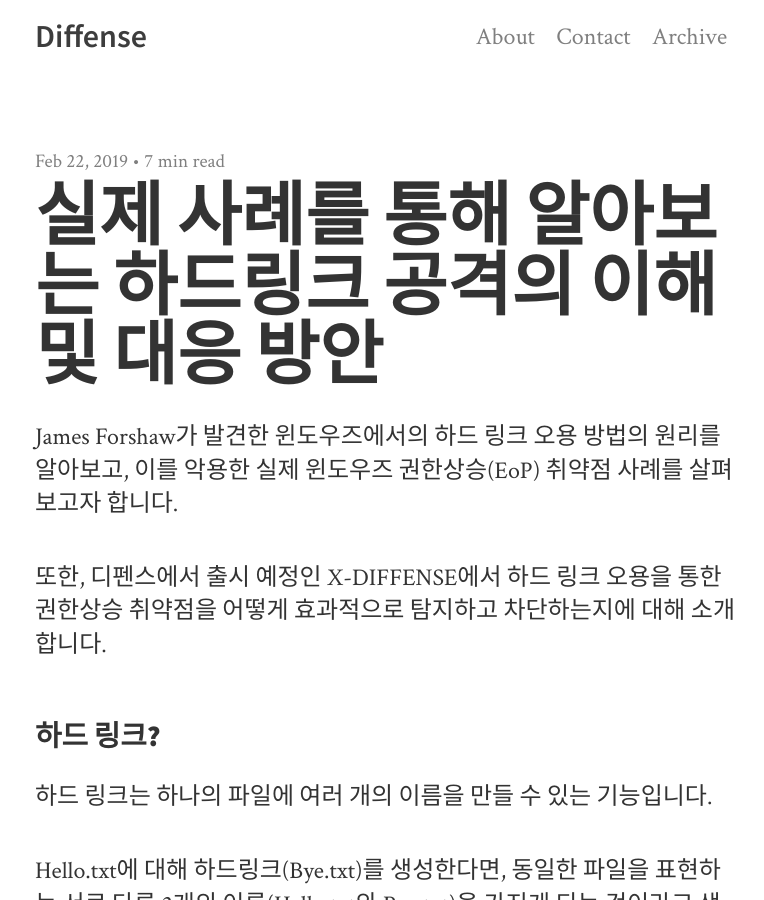
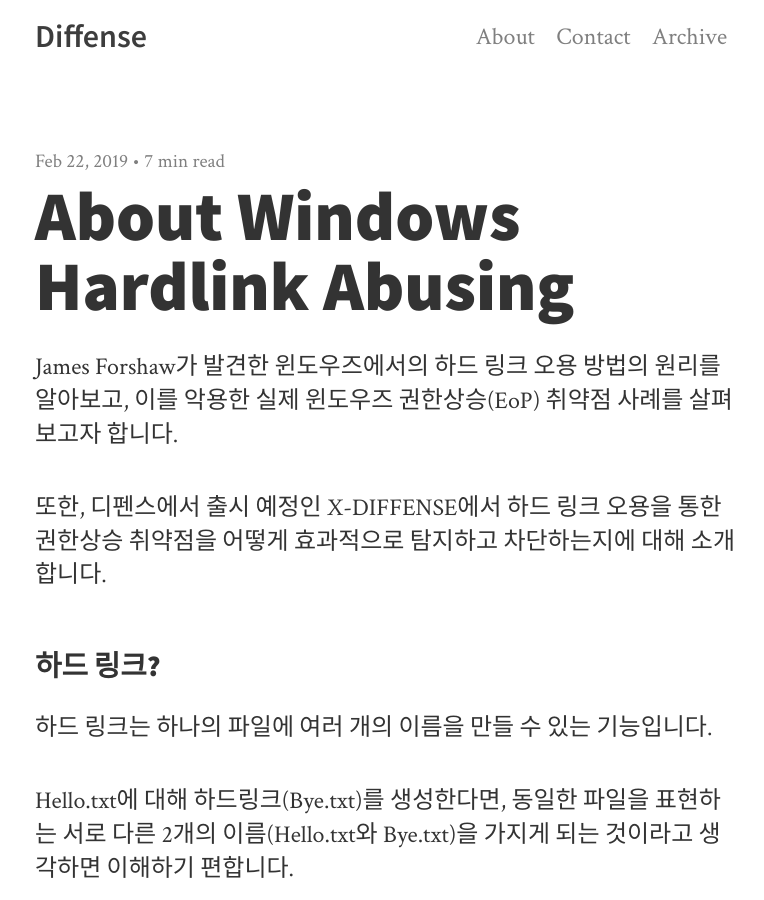
Before and after one commit to intellee/blog.diffense.co.kr, a Jekyll site: the page built from _posts/2019-02-22-hard-link.md, in a window 1280 px wide and 900 px high. Shown: the whole window, without its empty margins (255-1019 px from the left). Built offline with Jekyll 4.4.1, drawn with Linux system fonts in a browser that asks for light colours; nearby versions of some CDN libraries.

Commit message:
hard link

```diff
--- a/_posts/2019-02-22-hard-link.md
+++ b/_posts/2019-02-22-hard-link.md
@@ -1,5 +1,5 @@
 ---
-title: 실제 사례를 통해 알아보는 하드링크 공격의 이해 및 대응 방안
+title: About Windows Hardlink Abusing
 
 summary: 하드링크란 무엇이며, 권한상승 취약점이 하드링크를 어떻게 활용되는지 살펴보고 대응 방안에 대해 얘기합니다.
 
```
Also changed, not shown: 4 other files.
